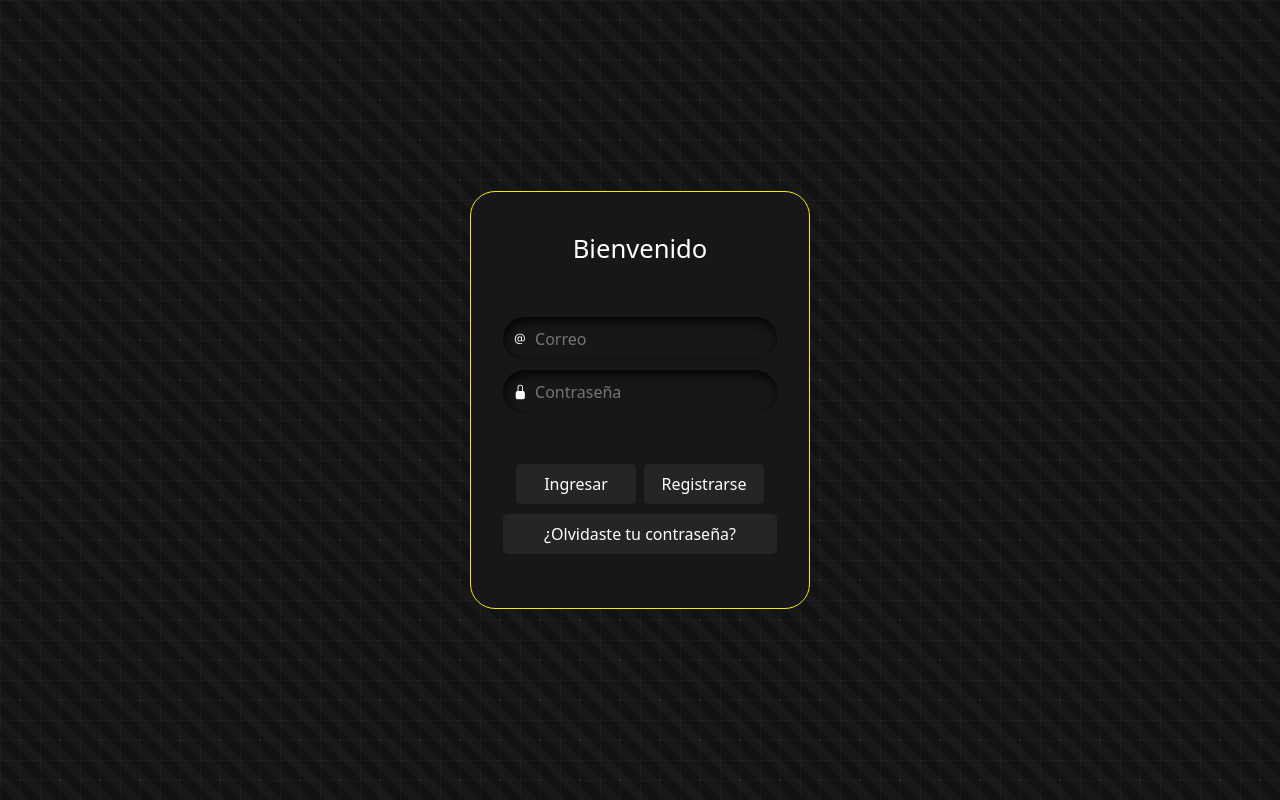
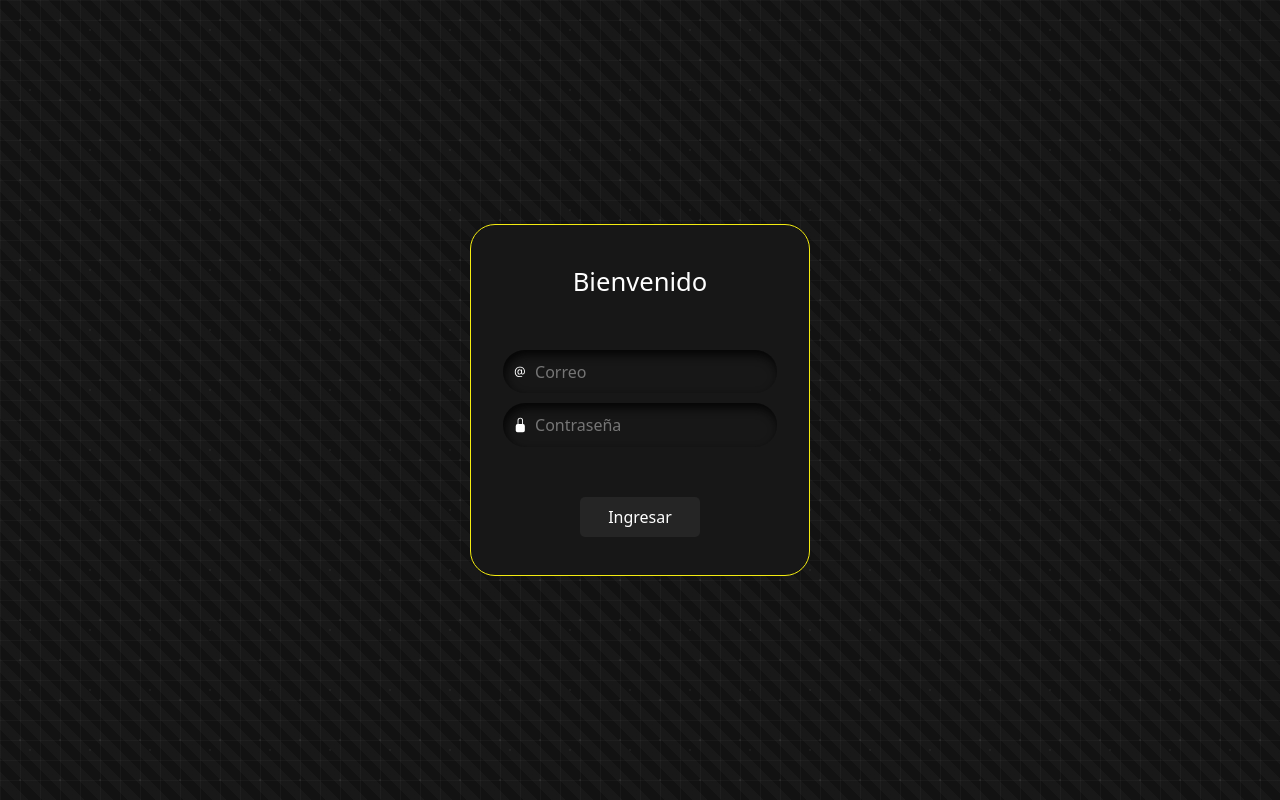
Before and after one commit to GastonZ/Zoco_Tech_Test, a React (Vite) app: page / in a window 1280 px wide. Built offline with nearby package versions, Linux system fonts and the light colour scheme.

Commit message:
remove register and revoer btns

```diff
--- a/src/components/loginSignupForm/BeautyLoginSignup.jsx
+++ b/src/components/loginSignupForm/BeautyLoginSignup.jsx
@@ -49,10 +49,8 @@ const BeautyLoginSignup = ({
                 <button className={styles.button2} type="submit" disabled={loading}>
                     {loading ? 'Ingresando...' : 'Ingresar'}
                 </button>
-                <button className={styles.button2} type="button">Registrarse</button>
             </div>
 
-            <button className={styles.button3} type="button">¿Olvidaste tu contraseña?</button>
         </form>
     )
 }
--- a/src/components/loginSignupForm/style.module.css
+++ b/src/components/loginSignupForm/style.module.css
@@ -63,6 +63,7 @@
     justify-content: center;
     flex-direction: row;
     margin-top: 2.5em;
+    margin-bottom: 2em;
     gap: 0.5em;
 }
 
```
